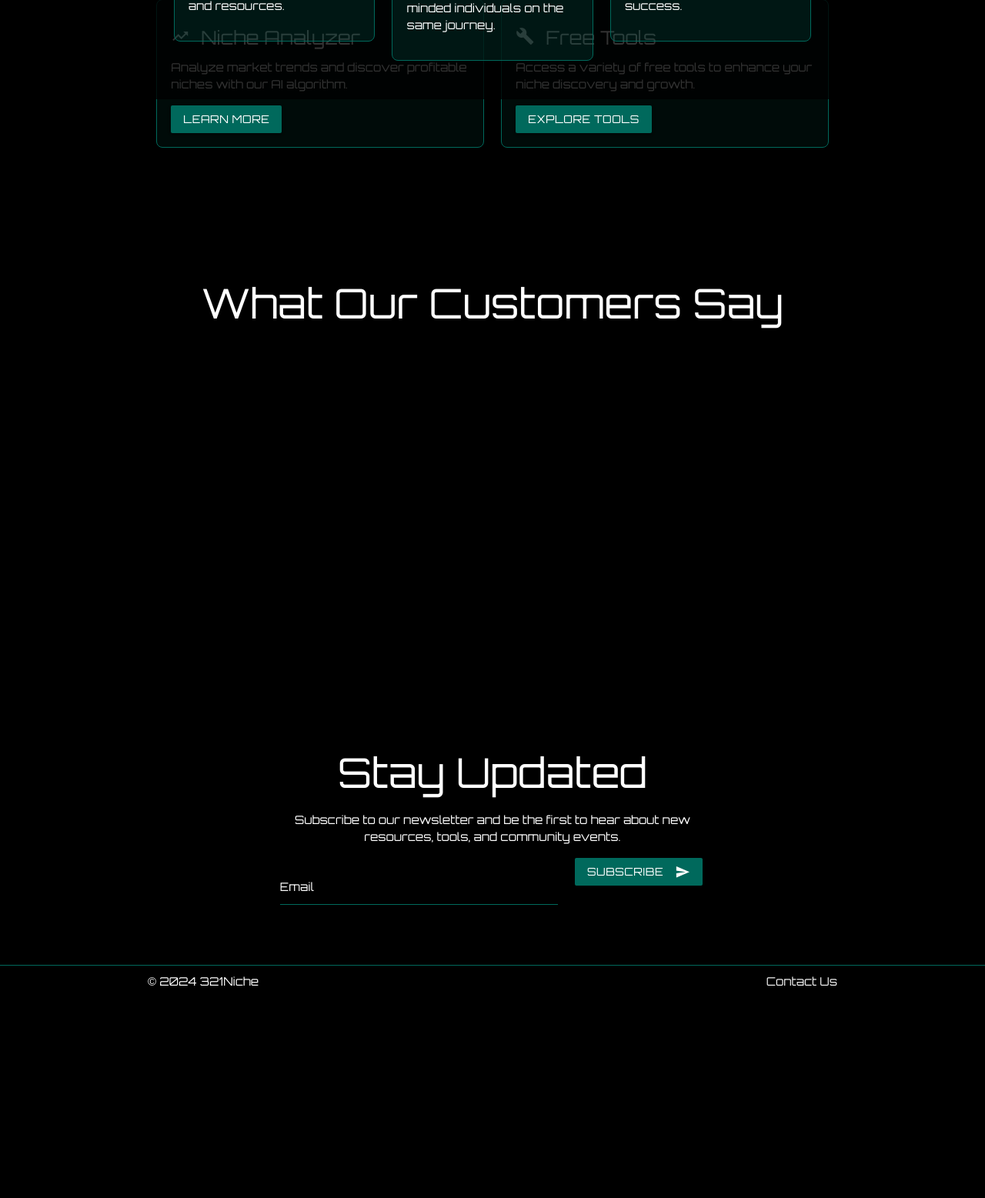
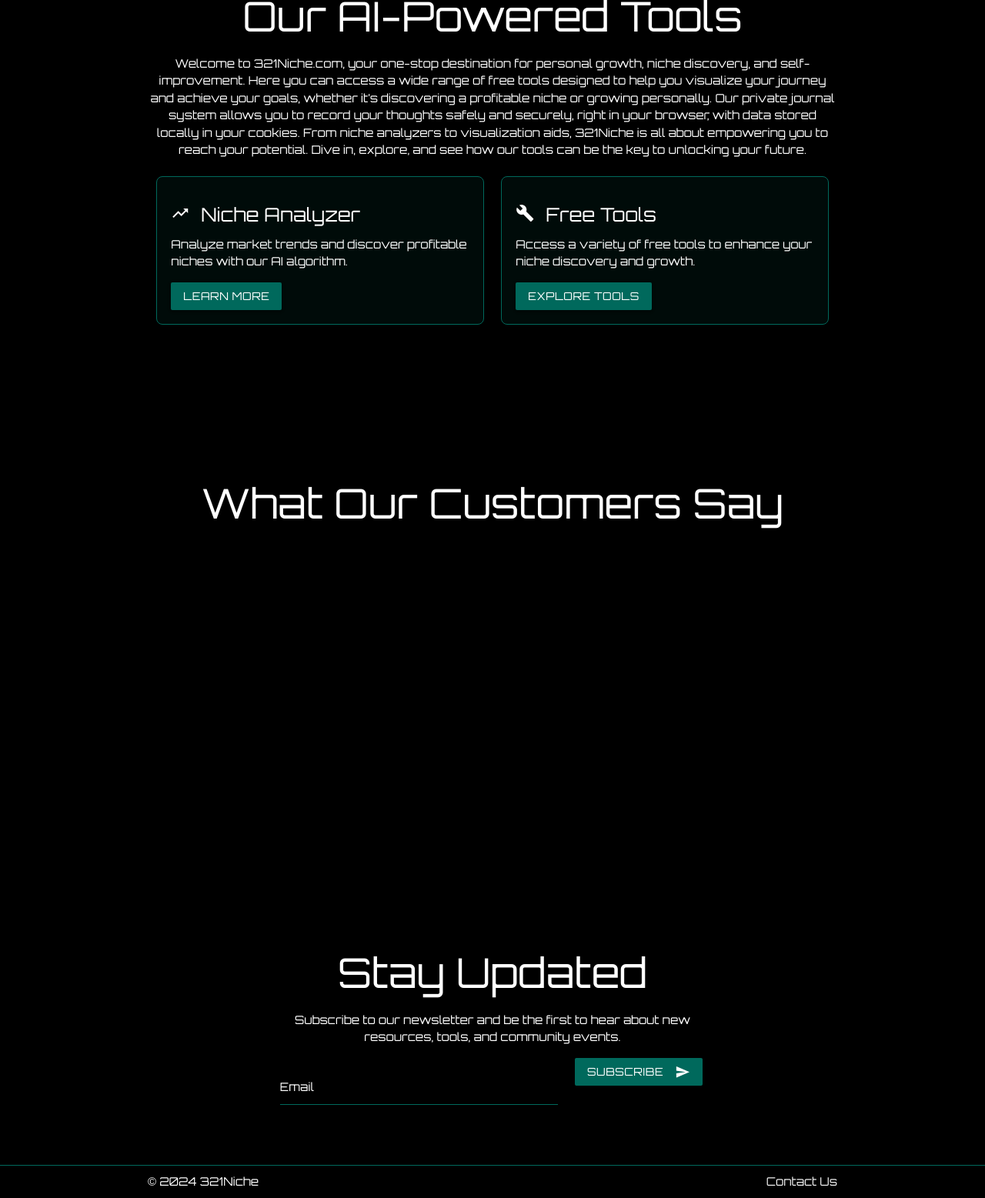
Before and after one commit to LifeUntainted/lifeuntainted.github.io, a Jekyll site: the page index.html, which Jekyll copies as it is, in a window 1280 px wide, cut to the strip 743-2300 px from the top of the page. Shown: the whole strip at 77% size. Built offline with Jekyll 4.4.1, drawn with Linux system fonts in a browser that asks for light colours; before the commit the page ends 2040 px from its top, so only the background shows below that.

Commit message:
Update index.html

```diff
--- a/index.html
+++ b/index.html
@@ -68,7 +68,7 @@
 
     .feature-section {
       position: absolute;
-      top: 60vh; /* Adjust to control overlap */
+      top: 40vh; /* Bring the section higher to reduce overlap */
       left: 50%;
       transform: translateX(-50%);
       width: 100%;
@@ -83,8 +83,8 @@
 
     .ai-tools-section {
       background-color: rgba(0, 0, 0, 0.9);
-      padding: 2rem 0;
-      margin-top: -150px; /* Overlap with hero section to create cover effect */
+      padding: 4rem 0;
+      margin-top: -100px; /* Adjusted to bring it closer and reduce gap */
       position: relative;
       z-index: 5;
     }
@@ -272,6 +272,7 @@
   <div class="ai-tools-section">
     <div class="container">
       <h2 class="center-align">Our AI-Powered Tools</h2>
+      <p class="center-align">Welcome to 321Niche.com, your one-stop destination for personal growth, niche discovery, and self-improvement. Here you can access a wide range of free tools designed to help you visualize your journey and achieve your goals, whether it’s discovering a profitable niche or growing personally. Our private journal system allows you to record your thoughts safely and securely, right in your browser, with data stored locally in your cookies. From niche analyzers to visualization aids, 321Niche is all about empowering you to reach your potential. Dive in, explore, and see how our tools can be the key to unlocking your future.</p>
       <div class="row">
         <div class="col s12 m6">
           <div class="ai-tools-box">
```
